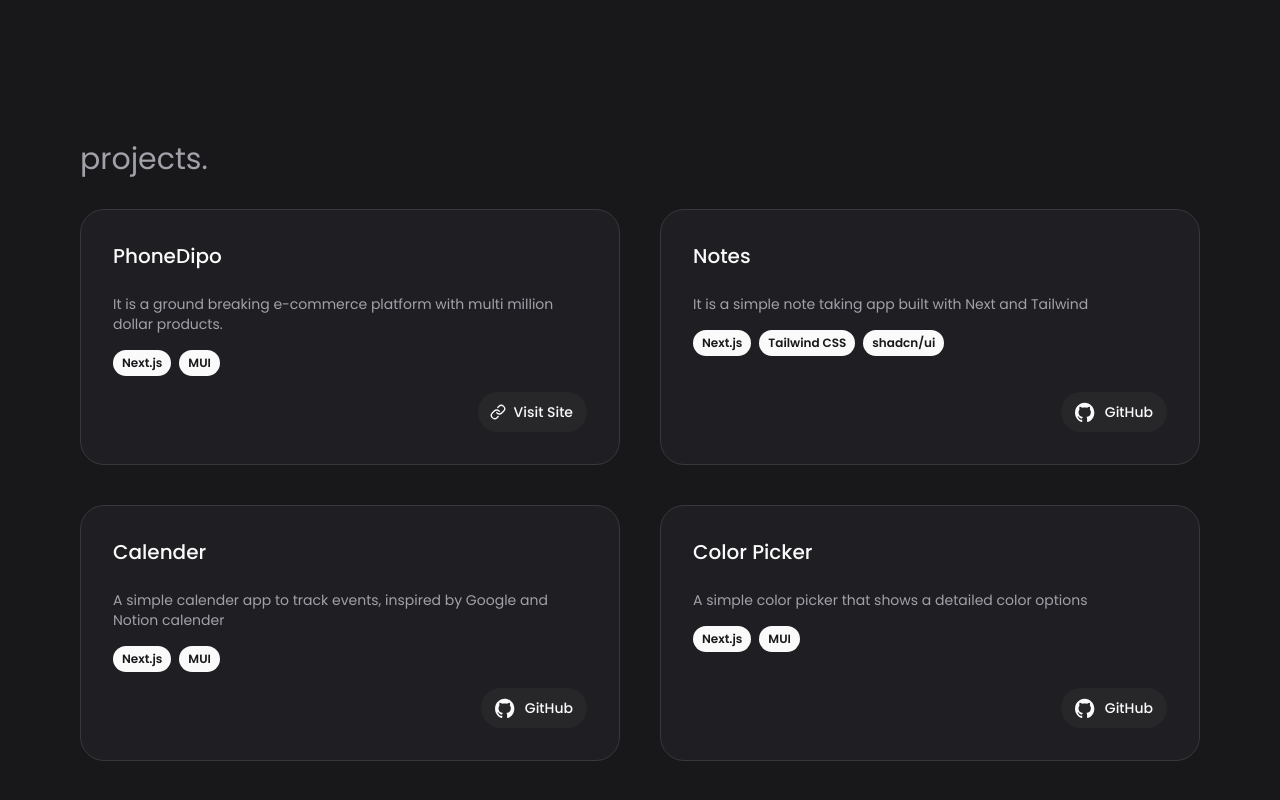
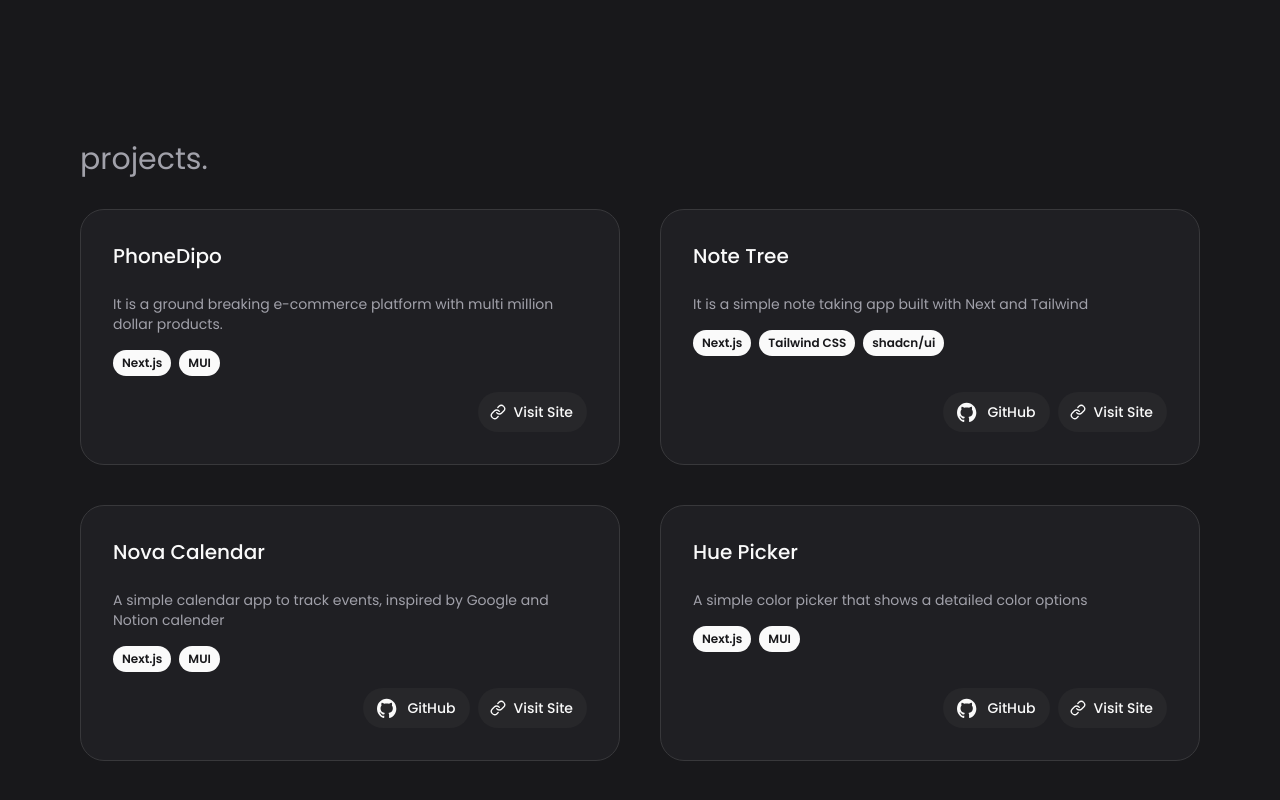
Before and after one commit to soumakkdev/portfolio, a Next.js app: page / in a window 1280 px wide. Shown: the part 628-1428 px from the top of the page. Built offline with nearby package versions, Linux system fonts and the light colour scheme.

Commit message:
projects updates

```diff
--- a/src/components/Projects.tsx
+++ b/src/components/Projects.tsx
@@ -20,25 +20,25 @@ const projects: IProject[] = [
 		site: 'https://phonedipo.com/',
 	},
 	{
-		name: 'Notes',
+		name: 'Note Tree',
 		description: 'It is a simple note taking app built with Next and Tailwind',
 		tags: ['Next.js', 'Tailwind CSS', 'shadcn/ui'],
 		github: 'https://github.com/soumakkdev/notes-app',
-		site: '',
+		site: 'https://note-tree.netlify.app/',
 	},
 	{
-		name: 'Calender',
-		description: 'A simple calender app to track events, inspired by Google and Notion calender',
+		name: 'Nova Calendar',
+		description: 'A simple calendar app to track events, inspired by Google and Notion calender',
 		tags: ['Next.js', 'MUI'],
 		github: 'https://github.com/soumakkdev/calendar-app',
-		site: '',
+		site: 'https://nova-calendar.netlify.app/',
 	},
 	{
-		name: 'Color Picker',
+		name: 'Hue Picker',
 		description: 'A simple color picker that shows a detailed color options',
 		tags: ['Next.js', 'MUI'],
 		github: 'https://github.com/soumakkdev/color-picker',
-		site: '',
+		site: 'https://hue-picker.netlify.app/',
 	},
 ]
 
@@ -71,16 +71,20 @@ function ProjectItem({ project }: { project: IProject }) {
 
 			<div className="flex items-end justify-end gap-2 mt-4 flex-1">
 				{project.github ? (
-					<Button variant="secondary" className="fill-primary pl-3 pr-3.5">
-						<GitHub size="24" className="mr-2" />
-						GitHub
+					<Button variant="secondary" className="fill-primary pl-3 pr-3.5" asChild>
+						<a href={project.github} target="_blank" rel="noreferrer">
+							<GitHub size="24" className="mr-2" />
+							<span>GitHub</span>
+						</a>
 					</Button>
 				) : null}
 
 				{project.site ? (
-					<Button variant="secondary" className="pl-3 pr-3.5">
-						<Link className="h-4 w-4 mr-2" />
-						Visit Site
+					<Button variant="secondary" className="pl-3 pr-3.5" asChild>
+						<a href={project.site} target="_blank" rel="noreferrer">
+							<Link className="h-4 w-4 mr-2" />
+							<span>Visit Site</span>
+						</a>
 					</Button>
 				) : null}
 			</div>
```
